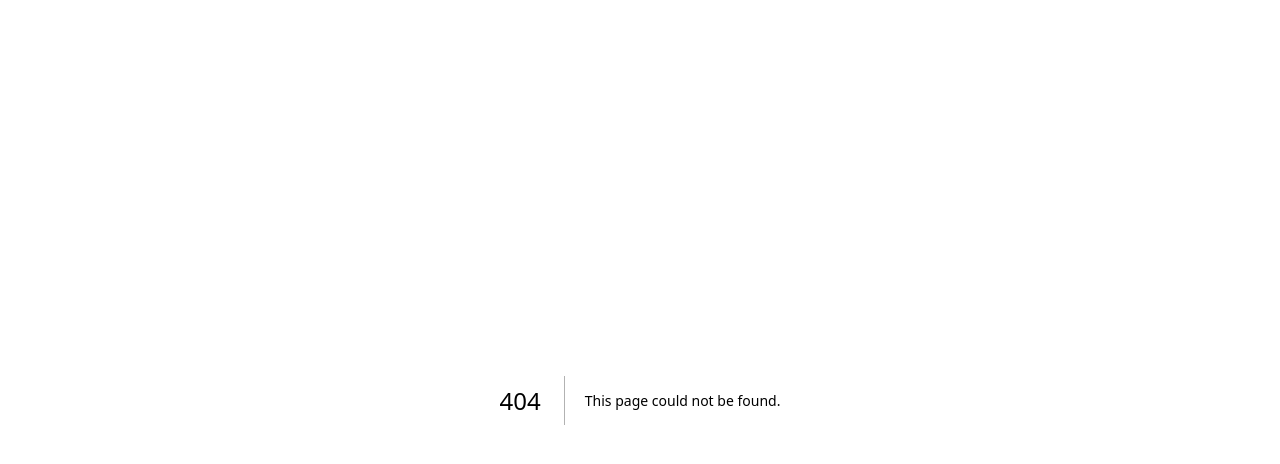
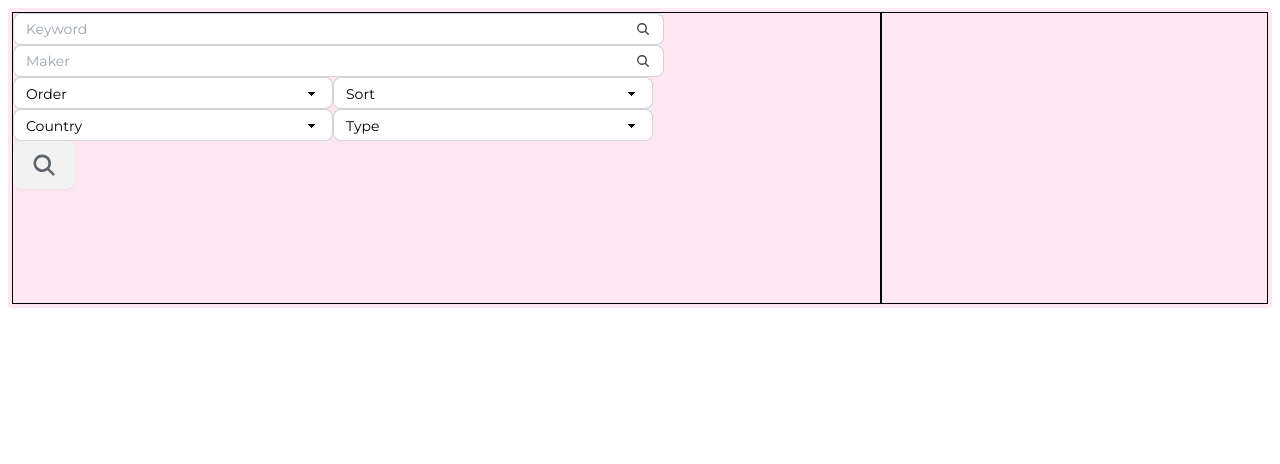
Before and after one commit to Taisei-Yamaguchi/SnackAPP-Remake, a Next.js app in the folder frontend/: page /home in a window 1280 px wide. Before the commit this address had no page. Shown: the top 464 px of the page. Built offline with nearby package versions, Linux system fonts and the light colour scheme.

Commit message:
search field component.

```diff
--- /dev/null
+++ b/frontend/src/app/home/components/SnackSearch.tsx
@@ -0,0 +1,91 @@
+"use client"
+import React, { useState } from 'react';
+
+const SnackSearch = () => {
+    const [keyword, setKeyword] = useState('');
+    const [maker, setMaker] = useState('');
+    const [order, setOrder] = useState('');
+    const [sort, setSort] = useState('');
+    const [type, setType] = useState('');
+    const [country, setCountry] = useState('');
+
+    const handleSearch = () => {
+        const keywordParam = keyword !== '' ? `keyword=${keyword}` : '';
+        const makerParam = maker !== '' ? `maker=${maker}` : '';
+        const orderParam = order !== '' ? `order=${order}` : '';
+        const sortParam = sort !== '' ? `sort=${sort}` : '';
+        const typeParam = type !== '' ? `type=${type}` : '';
+        const countryParam = country !== '' ? `country=${country}` : '';
+
+        const queryParams = [keywordParam, makerParam, orderParam, sortParam, typeParam, countryParam].filter(param => param !== '').join('&');
+        const query = queryParams ? `?${queryParams}` : '';
+        console.log('queryparams', query);
+
+        // APIリクエストの送信
+        // fetch(`http://api.example.com/search${query}`)
+        //     .then(response => response.json())
+        //     .then(data => {
+        //         // データの処理
+        //         console.log(data);
+        //     })
+        //     .catch(error => {
+        //         console.error('Error fetching data:', error);
+        //     });
+    };
+
+    return (
+        <div className="bg-pink-100 m-2 p-1 h-[300px] rounded flex justify-evenly ">
+            <div className="border w-3/4">
+                <div>
+                    <label className="w-3/4 input input-sm input-bordered flex items-center gap-2">
+                        <input type="text" className="grow" placeholder="Keyword" value={keyword} onChange={e => setKeyword(e.target.value)} />
+                        <svg xmlns="http://www.w3.org/2000/svg" viewBox="0 0 16 16" fill="currentColor" className="w-4 h-4 opacity-70"><path fillRule="evenodd" d="M9.965 11.026a5 5 0 1 1 1.06-1.06l2.755 2.754a.75.75 0 1 1-1.06 1.06l-2.755-2.754ZM10.5 7a3.5 3.5 0 1 1-7 0 3.5 3.5 0 0 1 7 0Z" clipRule="evenodd" /></svg>
+                    </label>
+                    <label className="w-3/4 input input-sm input-bordered flex items-center gap-2">
+                        <input type="text" className="grow" placeholder="Maker" value={maker} onChange={e => setMaker(e.target.value)} />
+                        <svg xmlns="http://www.w3.org/2000/svg" viewBox="0 0 16 16" fill="currentColor" className="w-4 h-4 opacity-70"><path fillRule="evenodd" d="M9.965 11.026a5 5 0 1 1 1.06-1.06l2.755 2.754a.75.75 0 1 1-1.06 1.06l-2.755-2.754ZM10.5 7a3.5 3.5 0 1 1-7 0 3.5 3.5 0 0 1 7 0Z" clipRule="evenodd" /></svg>
+                    </label>
+
+                    <select className="select select-bordered select-sm w-3/4 max-w-xs" value={order} onChange={e => setOrder(e.target.value)}>
+                        <option value="" selected disabled>Order</option>
+                        <option value="d">Newest</option>
+                        <option value="a">Oldest</option>
+                        <option value="r">Random</option>
+                    </select>
+                    <select className="select select-bordered select-sm w-3/4 max-w-xs" value={sort} onChange={e => setSort(e.target.value)}>
+                        <option value="" selected disabled>Sort</option>
+                        <option value="maker">Maker</option>
+                        <option value="kana">Kana</option>
+                        <option value="regist">Regist</option>
+                    </select>
+
+                    <select className="select select-bordered select-sm w-3/4 max-w-xs" value={country} onChange={e => setCountry(e.target.value)}>
+                        <option value="" selected disabled>Country</option>
+                        <option value="japan">Japan</option>
+                        <option value="canada">Canada</option>
+                        <option value="other">Other</option>
+                    </select>
+
+                    <select className="select select-bordered select-sm w-3/4 max-w-xs" value={type} onChange={e => setType(e.target.value)}>
+                        <option value="" selected disabled>Type</option>
+                        <option value="snack">Snack</option>
+                        <option value="senbei">Senbei</option>
+                        <option value="chocolate">Chocolate</option>
+                        <option value="cookie">Cookie</option>
+                        <option value="candy">Candy</option>
+                    </select>
+                </div>
+
+                <button onClick={handleSearch} className="btn">
+                    <svg xmlns="http://www.w3.org/2000/svg" viewBox="0 0 16 16" fill="currentColor" className="w-7 h-7 opacity-70"><path fillRule="evenodd" d="M9.965 11.026a5 5 0 1 1 1.06-1.06l2.755 2.754a.75.75 0 1 1-1.06 1.06l-2.755-2.754ZM10.5 7a3.5 3.5 0 1 1-7 0 3.5 3.5 0 0 1 7 0Z" clipRule="evenodd" /></svg>
+                </button>
+            </div>
+            <div className="border w-1/3">
+
+            </div>
+
+        </div>
+    );
+}
+
+export default SnackSearch;
--- /dev/null
+++ b/frontend/src/app/home/page.tsx
@@ -0,0 +1,8 @@
+import SnackSearch from "./components/SnackSearch";
+export default function Home() {
+	return (
+		<div className="bg-white">
+			<SnackSearch />
+		</div>
+	);
+}
--- a/frontend/src/app/layout.tsx
+++ b/frontend/src/app/layout.tsx
@@ -1,22 +1,35 @@
+import { FC } from 'react';
 import type { Metadata } from "next";
-import { Inter } from "next/font/google";
-import "./globals.css";
+import { Montserrat } from 'next/font/google';
+// import { Providers } from '@/store';
+import './globals.css';
+import 'tailwindcss/tailwind.css'
+import 'daisyui/dist/full.css'
 
-const inter = Inter({ subsets: ["latin"] });
+
+const montserrat = Montserrat({ subsets: ["latin"] });
 
 export const metadata: Metadata = {
-  title: "Create Next App",
-  description: "Generated by create next app",
+    title: "SnackApp",
+    description: "This is a snack app.",
 };
 
-export default function RootLayout({
-  children,
-}: Readonly<{
-  children: React.ReactNode;
-}>) {
-  return (
-    <html lang="en">
-      <body className={inter.className}>{children}</body>
-    </html>
-  );
-}
+type Props = {
+	children: React.ReactNode;
+};
+
+const RootLayout: FC<Props> = ({ children }) => {
+	return (
+		<html lang="en">
+			<body className={montserrat.className}>
+				{/* <Providers> */}
+					<main>
+						{children}
+					</main>
+				{/* </Providers> */}
+			</body>
+		</html>
+	);
+};
+
+export default RootLayout;
```
